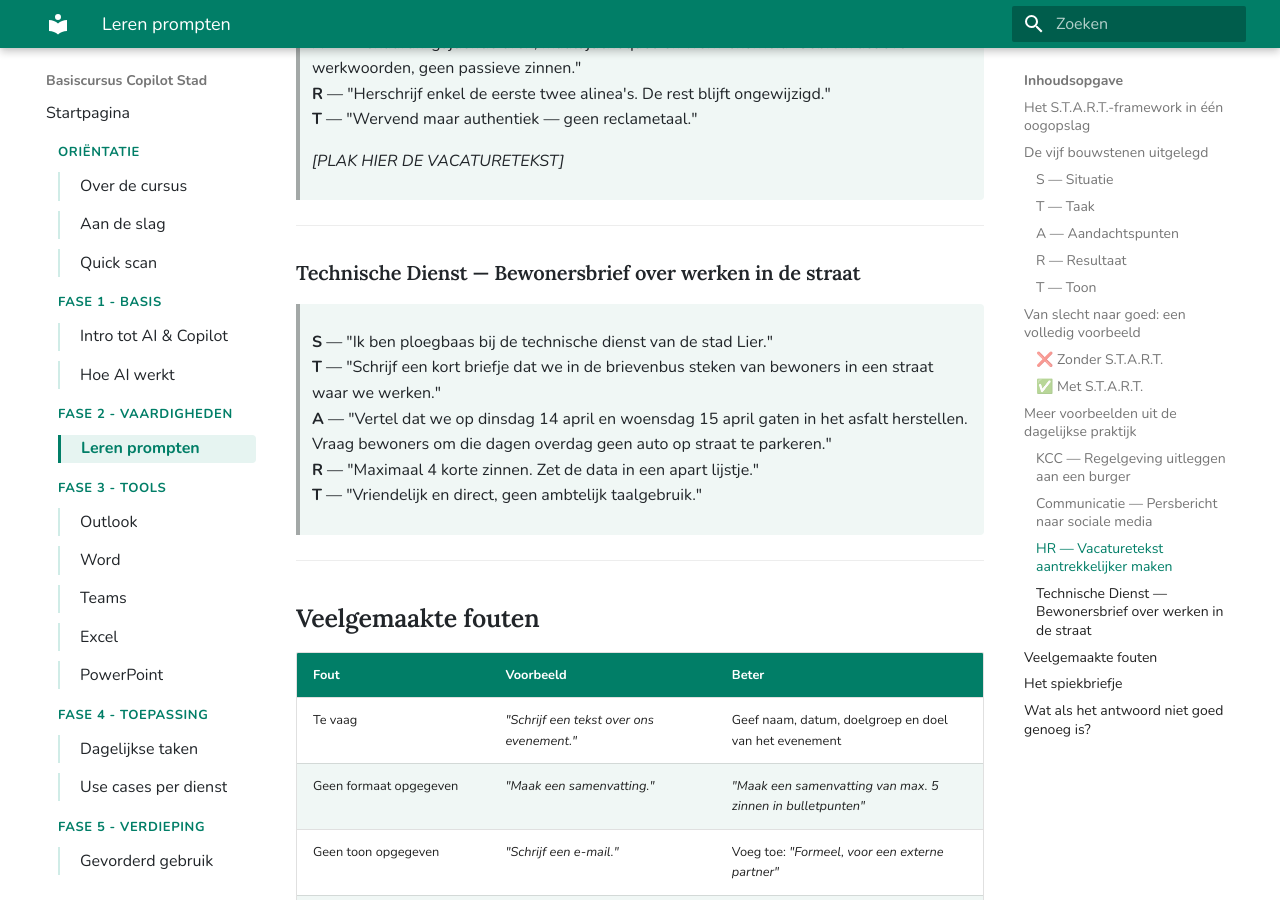
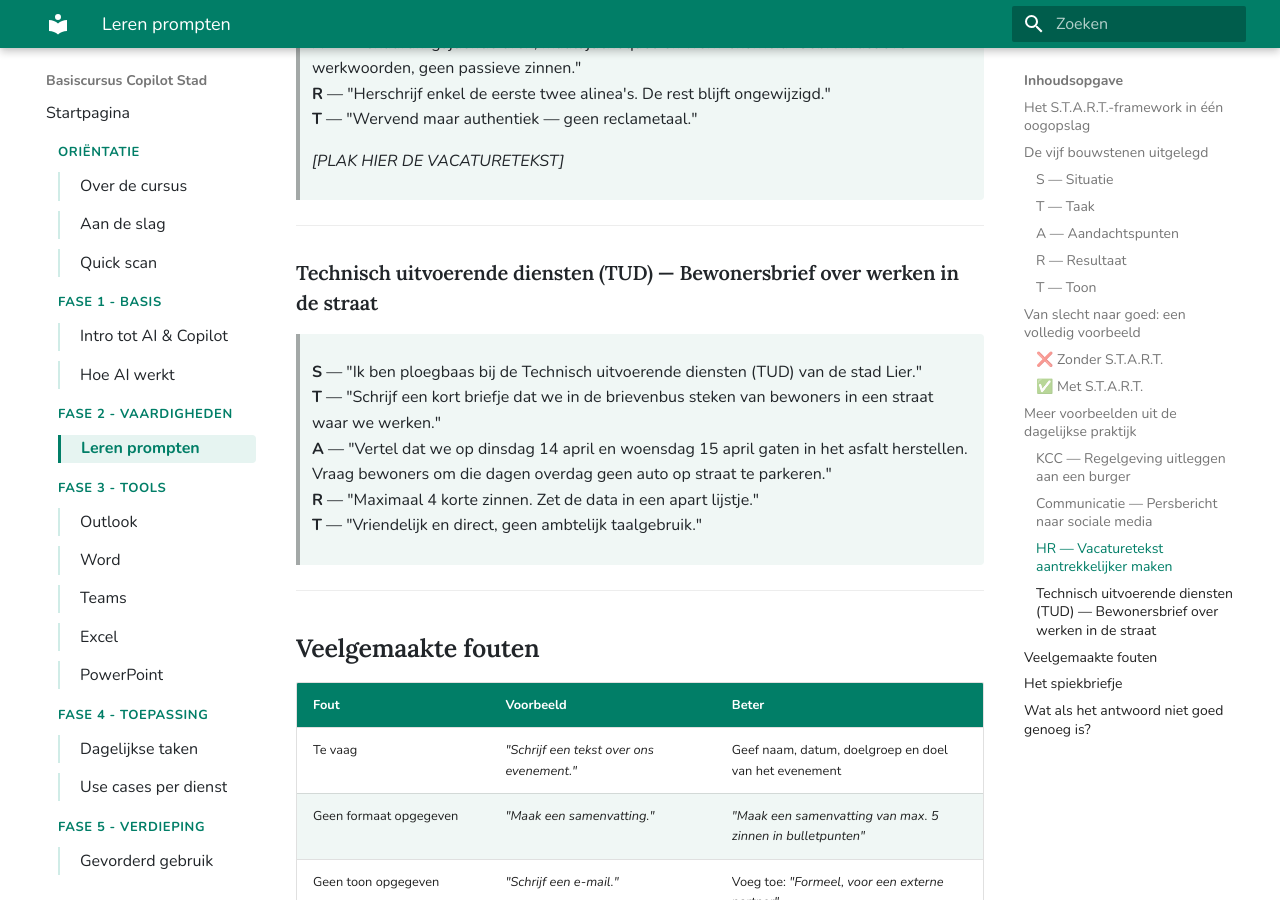
Before and after one commit to blueblot-lier/basiscursus, an MkDocs documentation site: the page built from docs/fase2/prompten.md, in a window 1280 px wide and 900 px high, scrolled down 4258 px. Built offline with MkDocs 1.6.1 and Material for MkDocs 9.7.7, drawn with Linux system fonts in a browser that asks for light colours.

Commit message:
technische dienst vervangen door TUD

```diff
--- a/docs/fase2/prompten.md
+++ b/docs/fase2/prompten.md
@@ -129,9 +129,9 @@ Een officieel raadsbesluit klinkt anders dan een Facebook-post. Zeg Copilot expl
 
 ---
 
-### Technische Dienst — Bewonersbrief over werken in de straat
+### Technisch uitvoerende diensten (TUD) — Bewonersbrief over werken in de straat
 
-> **S** — "Ik ben ploegbaas bij de technische dienst van de stad Lier."
+> **S** — "Ik ben ploegbaas bij de Technisch uitvoerende diensten (TUD) van de stad Lier."
 > **T** — "Schrijf een kort briefje dat we in de brievenbus steken van bewoners in een straat waar we werken."
 > **A** — "Vertel dat we op dinsdag 14 april en woensdag 15 april gaten in het asfalt herstellen. Vraag bewoners om die dagen overdag geen auto op straat te parkeren."
 > **R** — "Maximaal 4 korte zinnen. Zet de data in een apart lijstje."
--- a/docs/fase4/diensten.md
+++ b/docs/fase4/diensten.md
@@ -144,7 +144,7 @@ Staat jouw dienst er niet bij of heb je een betere prompt? Voeg hem toe aan de [
 
 **Taak 1: Bewonersbrief over werken in de straat**
 
-> **S** — "Ik ben medewerker bij de technische dienst van de stad Lier."
+> **S** — "Ik ben medewerker bij de Technisch uitvoerende diensten (TUD) van de stad Lier."
 > **T** — "Schrijf een bewonersbrief die we in de brievenbus steken van bewoners in een straat waar werken gepland zijn."
 > **A** — "Vermeld: wat er gebeurt ([type werken]), wanneer ([data]), wat de impact is voor bewoners (parkeerverbod / omleiding / lawaaihinder), en een contactnummer voor vragen."
 > **R** — "Maximaal 5 zinnen. Zet de data en praktische info in een apart lijstje."
@@ -152,7 +152,7 @@ Staat jouw dienst er niet bij of heb je een betere prompt? Voeg hem toe aan de [
 
 **Taak 2: Werkopdracht samenvatten voor rapportage**
 
-> **S** — "Ik ben ploegbaas bij de technische dienst van de stad Lier."
+> **S** — "Ik ben ploegbaas bij de Technisch uitvoerende diensten (TUD) van de stad Lier."
 > **T** — "Vat de onderstaande werkopdrachten samen voor het maandelijkse rapport aan de leidinggevende."
 > **A** — "Groepeer per type werk. Vermeld het totaal aantal uitgevoerde opdrachten en eventuele bijzonderheden of knelpunten."
 > **R** — "Gestructureerde samenvatting met tussentitels, maximaal 1 pagina."
```
Also changed, not shown: docs/index.md (+1 -1 lines).
